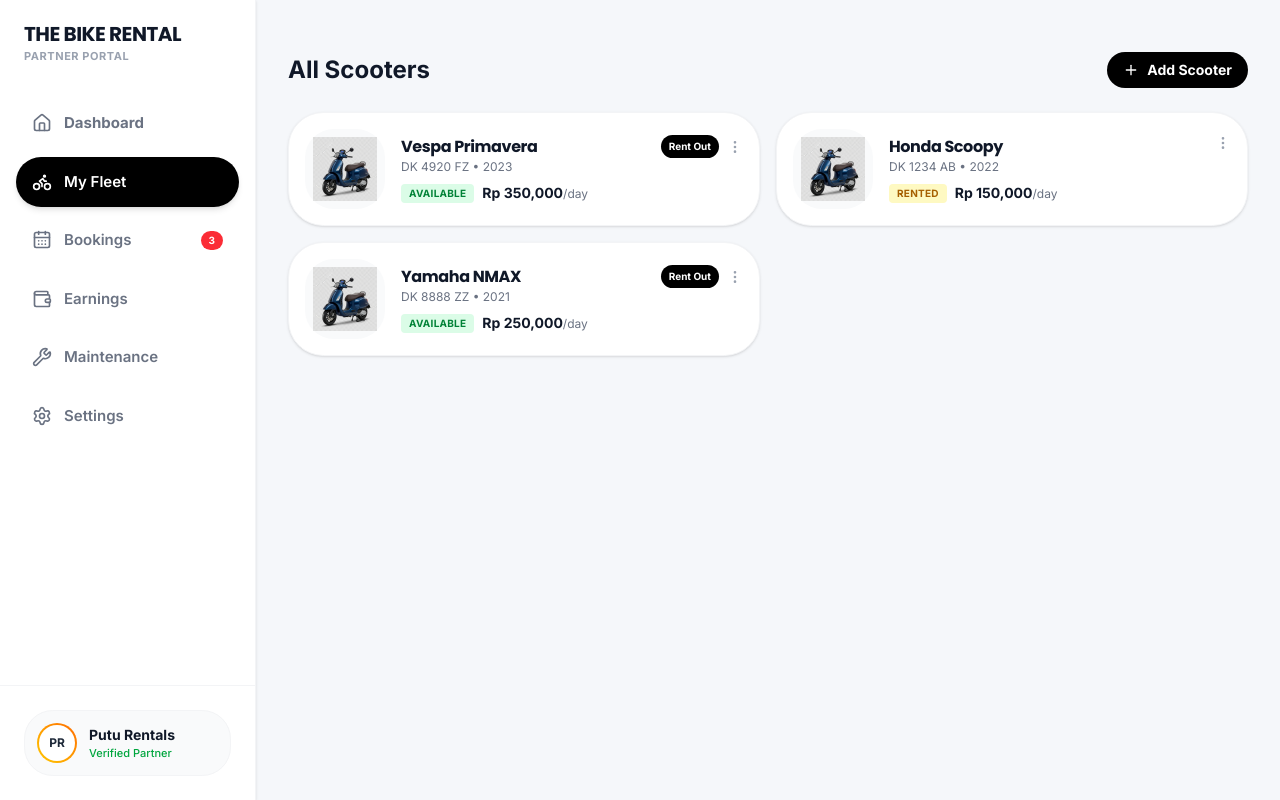
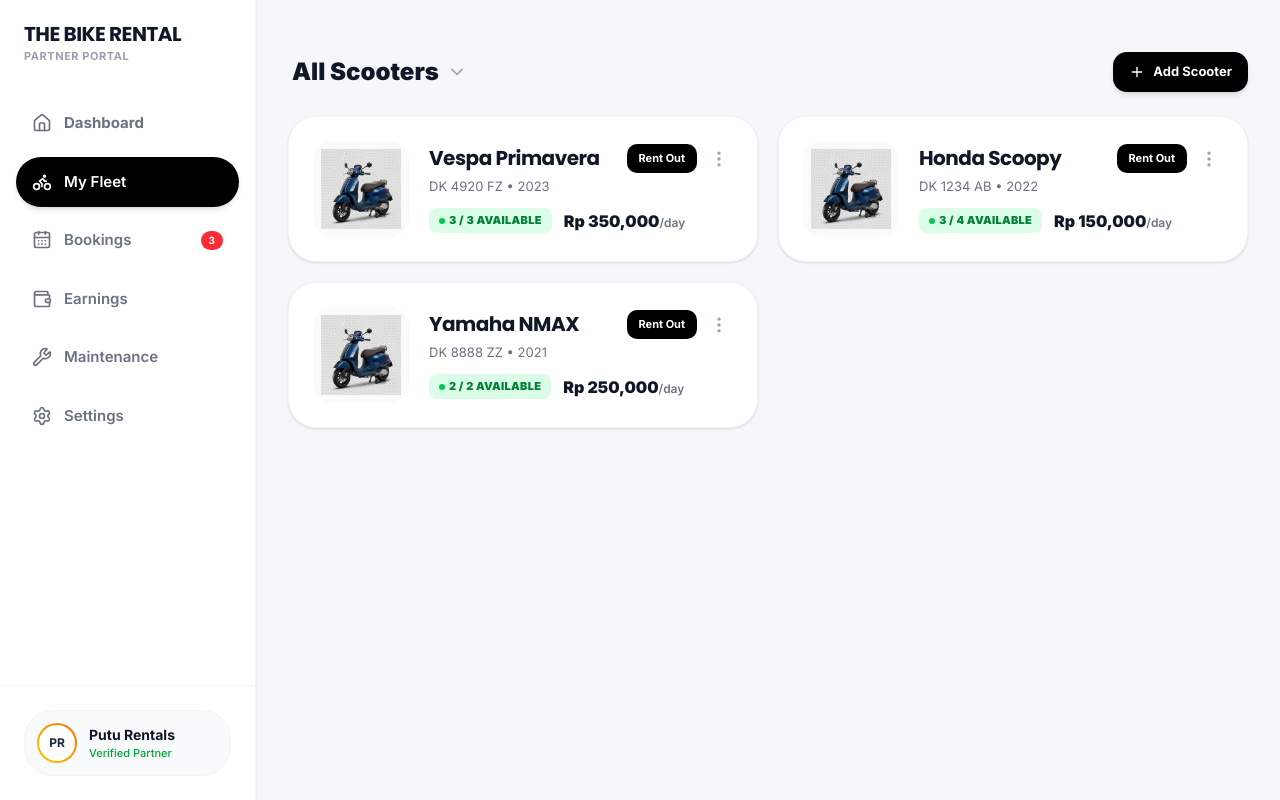
Before and after one commit to thebikerentalbali/thebikerentalbalinew, a Next.js app: page /partnerportal in a window 1280 px wide. Both pictures are taken after a click on the button "My Fleet". Built offline with nearby package versions, Linux system fonts and the light colour scheme.

Commit message:
feat: enhance fleet management with multi-unit logic and add scooter modal

```diff
--- a/src/app/partnerportal/page.tsx
+++ b/src/app/partnerportal/page.tsx
@@ -1,7 +1,7 @@
 "use client"
 
 import { useState, useEffect } from "react"
-import { Bike, DollarSign, CalendarDays, Settings, Bell, Search, Star, Plus, QrCode, Home, Wallet, User, ChevronRight, TrendingUp, Wrench, MoreVertical, CheckCircle2, Clock, X } from "lucide-react"
+import { Bike, DollarSign, CalendarDays, Settings, Bell, Search, Star, Plus, QrCode, Home, Wallet, User, ChevronRight, TrendingUp, Wrench, MoreVertical, CheckCircle2, Clock, X, ChevronDown } from "lucide-react"
 import Link from "next/link"
 
 export default function VendorDashboard() {
@@ -9,13 +9,15 @@
 
   // Fleet State
   const [fleet, setFleet] = useState([
-    { id: 1, name: "Vespa Primavera", plate: "DK 4920 FZ", year: "2023", price: 350000, status: "Available", returnDate: null },
-    { id: 2, name: "Honda Scoopy", plate: "DK 1234 AB", year: "2022", price: 150000, status: "Rented", returnDate: new Date(Date.now() + 15000).toISOString() },
-    { id: 3, name: "Yamaha NMAX", plate: "DK 8888 ZZ", year: "2021", price: 250000, status: "Rented", returnDate: new Date(Date.now() - 10000).toISOString() },
+    { id: 1, name: "Vespa Primavera", plate: "DK 4920 FZ", year: "2023", price: 350000, totalUnits: 3, rentals: [] },
+    { id: 2, name: "Honda Scoopy", plate: "DK 1234 AB", year: "2022", price: 150000, totalUnits: 4, rentals: [{ id: 'r1', returnDate: new Date(Date.now() + 15000).toISOString() }] },
+    { id: 3, name: "Yamaha NMAX", plate: "DK 8888 ZZ", year: "2021", price: 250000, totalUnits: 2, rentals: [{ id: 'r2', returnDate: new Date(Date.now() - 10000).toISOString() }] },
   ])
   const [fleetFilter, setFleetFilter] = useState("All")
   const [editingScooter, setEditingScooter] = useState<any>(null)
   const [rentingScooter, setRentingScooter] = useState<any>(null)
+  const [isAddingScooter, setIsAddingScooter] = useState(false)
+  const [newScooter, setNewScooter] = useState({ name: "", plate: "", year: "", price: 0, totalUnits: 1 })
   const [returnDateInput, setReturnDateInput] = useState("")
 
   // Auto-expire rented scooters
@@ -24,10 +26,17 @@
       setFleet(currentFleet => {
         let changed = false;
         const newFleet = currentFleet.map(scooter => {
-          if (scooter.status === 'Rented' && scooter.returnDate) {
-            if (new Date() >= new Date(scooter.returnDate)) {
+          if (scooter.rentals && scooter.rentals.length > 0) {
+            const now = new Date();
+            const validRentals = scooter.rentals.filter((r: any) => {
+              if (new Date(r.returnDate) <= now) {
                 changed = true;
-              return { ...scooter, status: 'Available', returnDate: null };
+                return false; // expire
+              }
+              return true;
+            });
+            if (validRentals.length !== scooter.rentals.length) {
+              return { ...scooter, rentals: validRentals };
             }
           }
           return scooter;
@@ -276,51 +285,68 @@
         ) : activeTab === 'fleet' ? (
           <div className="p-5 md:px-8 pb-12 animate-in fade-in">
             <div className="flex justify-between items-center mb-6">
+              <div className="relative">
                 <select
                   value={fleetFilter}
                   onChange={(e) => setFleetFilter(e.target.value)}
-                className="text-2xl font-bold text-gray-900 bg-transparent outline-none cursor-pointer appearance-none pr-4"
+                  className="text-xl md:text-2xl font-black text-gray-900 bg-transparent outline-none cursor-pointer appearance-none pr-8 pl-1 w-full"
                   style={{ WebkitAppearance: 'none' }}
                 >
                   <option value="All">All Scooters</option>
                   <option value="Available">Available</option>
                   <option value="Rented">Rented</option>
                 </select>
-              <button className="bg-black text-white px-4 py-2 rounded-full text-sm font-bold flex items-center gap-2">
+                <ChevronDown className="w-5 h-5 absolute right-1 top-1/2 -translate-y-1/2 pointer-events-none text-gray-400" />
+              </div>
+              <button onClick={() => setIsAddingScooter(true)} className="bg-black text-white px-4 py-2.5 rounded-[14px] text-[13px] font-bold flex items-center gap-2 hover:scale-[1.02] transition-transform shadow-md shadow-black/10">
                 <Plus className="w-4 h-4" /> Add Scooter
               </button>
             </div>
-            <div className="grid grid-cols-1 md:grid-cols-2 gap-4">
-              {fleet.filter(s => fleetFilter === "All" || s.status === fleetFilter).map((scooter) => (
-                <div key={scooter.id} className="bg-white p-4 rounded-3xl border border-gray-100 flex items-center gap-4 shadow-sm hover:border-gray-300 transition-all relative group">
-                  <div className="w-20 h-20 bg-gray-50 rounded-2xl p-2 shrink-0">
+            <div className="grid grid-cols-1 md:grid-cols-2 gap-5">
+              {fleet.filter(s => {
+                const available = s.totalUnits - s.rentals.length;
+                if (fleetFilter === "Available") return available > 0;
+                if (fleetFilter === "Rented") return s.rentals.length > 0;
+                return true;
+              }).map((scooter) => {
+                const availableUnits = scooter.totalUnits - scooter.rentals.length;
+                return (
+                  <div key={scooter.id} className="bg-white p-5 md:p-6 rounded-[28px] border border-gray-100 flex items-center gap-5 shadow-sm hover:shadow-md hover:border-gray-200 transition-all relative group">
+                    <div className="w-24 h-24 bg-gray-50 rounded-[20px] p-2 shrink-0">
                       {/* eslint-disable-next-line @next/next/no-img-element */}
                       <img src="/images/scooter.png" alt="Scooter" className="w-full h-full object-contain" />
                     </div>
-                  <div className="flex-1">
-                    <div className="flex justify-between items-start">
-                      <h3 className="font-bold text-gray-900">{scooter.name}</h3>
-                      <div className="flex gap-2">
-                        {scooter.status === 'Available' && (
-                          <button onClick={() => { setRentingScooter(scooter); setReturnDateInput(""); }} className="text-[10px] bg-black text-white font-bold px-2 py-1 rounded-md">Rent Out</button>
+                    <div className="flex-1 min-w-0">
+                      <div className="flex justify-between items-start mb-1">
+                        <h3 className="font-bold text-gray-900 text-lg md:text-xl truncate pr-2">{scooter.name}</h3>
+                        <div className="flex gap-2 shrink-0">
+                          {availableUnits > 0 && (
+                            <button onClick={() => { setRentingScooter(scooter); setReturnDateInput(""); }} className="text-[11px] bg-black text-white font-bold px-3 py-1.5 rounded-[10px] hover:bg-gray-800 transition-colors">Rent Out</button>
                           )}
-                        <button onClick={() => setEditingScooter(scooter)} className="text-gray-400 hover:text-black">
-                          <MoreVertical className="w-4 h-4" />
+                          <button onClick={() => setEditingScooter(scooter)} className="text-gray-400 hover:text-black p-1">
+                            <MoreVertical className="w-5 h-5" />
                           </button>
                         </div>
                       </div>
-                    <p className="text-xs text-gray-500 mb-2">{scooter.plate} • {scooter.year}</p>
-                    <div className="flex items-center gap-2">
-                      <span className={`px-2 py-0.5 rounded text-[10px] font-bold uppercase tracking-wide ${scooter.status === 'Available' ? 'bg-green-100 text-green-700' : 'bg-yellow-100 text-yellow-700'}`}>
-                        {scooter.status}
+                      <p className="text-[13px] text-gray-500 mb-3">{scooter.plate} • {scooter.year}</p>
+                      <div className="flex items-center gap-3">
+                        <span className={`px-2.5 py-1 rounded-[8px] text-[10px] md:text-[11px] font-black uppercase tracking-wide flex items-center gap-1 ${availableUnits > 0 ? 'bg-green-100 text-green-700' : 'bg-gray-100 text-gray-600'}`}>
+                          {availableUnits > 0 ? <span className="w-1.5 h-1.5 rounded-full bg-green-500"></span> : null}
+                          {availableUnits} / {scooter.totalUnits} Available
                         </span>
-                      <span className="text-sm font-bold text-gray-900">Rp {scooter.price.toLocaleString()}<span className="text-gray-500 text-xs font-normal">/day</span></span>
+                        <span className="text-[15px] md:text-base font-black text-gray-900 truncate">Rp {scooter.price.toLocaleString()}<span className="text-gray-500 text-xs font-semibold">/day</span></span>
                       </div>
                     </div>
                   </div>
-              ))}
-              {fleet.filter(s => fleetFilter === "All" || s.status === fleetFilter).length === 0 && (
-                <div className="col-span-full py-8 text-center text-gray-500 font-medium">No scooters found for this filter.</div>
+                )
+              })}
+              {fleet.filter(s => {
+                const available = s.totalUnits - s.rentals.length;
+                if (fleetFilter === "Available") return available > 0;
+                if (fleetFilter === "Rented") return s.rentals.length > 0;
+                return true;
+              }).length === 0 && (
+                <div className="col-span-full py-12 text-center text-gray-400 font-bold">No scooters found for this filter.</div>
               )}
             </div>
           </div>
@@ -411,32 +437,86 @@
           </div>
         )}
 
+        {/* Add Scooter Modal */}
+        {isAddingScooter && (
+          <div className="fixed inset-0 bg-black/60 z-50 flex items-center justify-center p-4">
+            <div className="bg-white rounded-[32px] p-6 md:p-8 w-full max-w-md animate-in zoom-in-95 duration-200">
+              <div className="flex justify-between items-center mb-6">
+                <h3 className="text-2xl font-black">Add New Scooter</h3>
+                <button onClick={() => setIsAddingScooter(false)}><X className="w-6 h-6 text-gray-400" /></button>
+              </div>
+              <div className="space-y-4">
+                <div>
+                  <label className="block text-xs font-bold text-gray-500 uppercase tracking-wide mb-1.5">Model Name</label>
+                  <input type="text" placeholder="e.g. Yamaha NMAX" value={newScooter.name} onChange={e => setNewScooter({...newScooter, name: e.target.value})} className="w-full bg-gray-50 border border-gray-100 rounded-[16px] px-4 py-3.5 text-sm font-bold outline-none focus:ring-2 focus:ring-black/5" />
+                </div>
+                <div className="grid grid-cols-2 gap-4">
+                  <div>
+                    <label className="block text-xs font-bold text-gray-500 uppercase tracking-wide mb-1.5">Plate Prefix</label>
+                    <input type="text" placeholder="e.g. DK" value={newScooter.plate} onChange={e => setNewScooter({...newScooter, plate: e.target.value})} className="w-full bg-gray-50 border border-gray-100 rounded-[16px] px-4 py-3.5 text-sm font-bold outline-none focus:ring-2 focus:ring-black/5" />
+                  </div>
+                  <div>
+                    <label className="block text-xs font-bold text-gray-500 uppercase tracking-wide mb-1.5">Year</label>
+                    <input type="text" placeholder="2024" value={newScooter.year} onChange={e => setNewScooter({...newScooter, year: e.target.value})} className="w-full bg-gray-50 border border-gray-100 rounded-[16px] px-4 py-3.5 text-sm font-bold outline-none focus:ring-2 focus:ring-black/5" />
+                  </div>
+                </div>
+                <div className="grid grid-cols-2 gap-4">
+                  <div>
+                    <label className="block text-xs font-bold text-gray-500 uppercase tracking-wide mb-1.5">Daily Price (Rp)</label>
+                    <input type="number" value={newScooter.price || ''} onChange={e => setNewScooter({...newScooter, price: parseInt(e.target.value) || 0})} className="w-full bg-gray-50 border border-gray-100 rounded-[16px] px-4 py-3.5 text-sm font-bold outline-none focus:ring-2 focus:ring-black/5" />
+                  </div>
+                  <div>
+                    <label className="block text-xs font-bold text-gray-500 uppercase tracking-wide mb-1.5">Total Units</label>
+                    <input type="number" min="1" value={newScooter.totalUnits} onChange={e => setNewScooter({...newScooter, totalUnits: parseInt(e.target.value) || 1})} className="w-full bg-gray-50 border border-gray-100 rounded-[16px] px-4 py-3.5 text-sm font-bold outline-none focus:ring-2 focus:ring-black/5" />
+                  </div>
+                </div>
+              </div>
+              <button
+                onClick={() => {
+                  if(!newScooter.name) return;
+                  setFleet([...fleet, { ...newScooter, id: Date.now(), rentals: [] }]);
+                  setIsAddingScooter(false);
+                  setNewScooter({ name: "", plate: "", year: "", price: 0, totalUnits: 1 });
+                }}
+                className="w-full mt-8 bg-black text-white rounded-[16px] py-4 font-black text-sm hover:scale-[1.02] shadow-xl shadow-black/10 transition-all">
+                Add to Fleet
+              </button>
+            </div>
+          </div>
+        )}
+
         {/* Edit Modal */}
         {editingScooter && (
           <div className="fixed inset-0 bg-black/60 z-50 flex items-center justify-center p-4">
-            <div className="bg-white rounded-3xl p-6 w-full max-w-md animate-in zoom-in-95 duration-200">
-              <div className="flex justify-between items-center mb-4">
-                <h3 className="text-xl font-bold">Edit Scooter Details</h3>
-                <button onClick={() => setEditingScooter(null)}><X className="w-5 h-5 text-gray-400" /></button>
+            <div className="bg-white rounded-[32px] p-6 md:p-8 w-full max-w-md animate-in zoom-in-95 duration-200">
+              <div className="flex justify-between items-center mb-6">
+                <h3 className="text-2xl font-black">Edit Scooter</h3>
+                <button onClick={() => setEditingScooter(null)}><X className="w-6 h-6 text-gray-400" /></button>
               </div>
               <div className="space-y-4">
                 <div>
-                  <label className="block text-xs font-bold text-gray-500 uppercase tracking-wide mb-1">Name</label>
-                  <input type="text" value={editingScooter.name} onChange={e => setEditingScooter({...editingScooter, name: e.target.value})} className="w-full bg-gray-50 border border-gray-100 rounded-xl px-4 py-3 text-sm font-medium outline-none" />
+                  <label className="block text-xs font-bold text-gray-500 uppercase tracking-wide mb-1.5">Name</label>
+                  <input type="text" value={editingScooter.name} onChange={e => setEditingScooter({...editingScooter, name: e.target.value})} className="w-full bg-gray-50 border border-gray-100 rounded-[16px] px-4 py-3.5 text-sm font-bold outline-none focus:ring-2 focus:ring-black/5" />
                 </div>
                 <div className="grid grid-cols-2 gap-4">
                   <div>
-                    <label className="block text-xs font-bold text-gray-500 uppercase tracking-wide mb-1">Plate</label>
-                    <input type="text" value={editingScooter.plate} onChange={e => setEditingScooter({...editingScooter, plate: e.target.value})} className="w-full bg-gray-50 border border-gray-100 rounded-xl px-4 py-3 text-sm font-medium outline-none" />
+                    <label className="block text-xs font-bold text-gray-500 uppercase tracking-wide mb-1.5">Plate</label>
+                    <input type="text" value={editingScooter.plate} onChange={e => setEditingScooter({...editingScooter, plate: e.target.value})} className="w-full bg-gray-50 border border-gray-100 rounded-[16px] px-4 py-3.5 text-sm font-bold outline-none focus:ring-2 focus:ring-black/5" />
                   </div>
                   <div>
-                    <label className="block text-xs font-bold text-gray-500 uppercase tracking-wide mb-1">Year</label>
-                    <input type="text" value={editingScooter.year} onChange={e => setEditingScooter({...editingScooter, year: e.target.value})} className="w-full bg-gray-50 border border-gray-100 rounded-xl px-4 py-3 text-sm font-medium outline-none" />
+                    <label className="block text-xs font-bold text-gray-500 uppercase tracking-wide mb-1.5">Year</label>
+                    <input type="text" value={editingScooter.year} onChange={e => setEditingScooter({...editingScooter, year: e.target.value})} className="w-full bg-gray-50 border border-gray-100 rounded-[16px] px-4 py-3.5 text-sm font-bold outline-none focus:ring-2 focus:ring-black/5" />
                   </div>
                 </div>
+                <div className="grid grid-cols-2 gap-4">
                   <div>
-                  <label className="block text-xs font-bold text-gray-500 uppercase tracking-wide mb-1">Daily Price (Rp)</label>
-                  <input type="number" value={editingScooter.price} onChange={e => setEditingScooter({...editingScooter, price: parseInt(e.target.value) || 0})} className="w-full bg-gray-50 border border-gray-100 rounded-xl px-4 py-3 text-sm font-medium outline-none" />
+                    <label className="block text-xs font-bold text-gray-500 uppercase tracking-wide mb-1.5">Daily Price (Rp)</label>
+                    <input type="number" value={editingScooter.price} onChange={e => setEditingScooter({...editingScooter, price: parseInt(e.target.value) || 0})} className="w-full bg-gray-50 border border-gray-100 rounded-[16px] px-4 py-3.5 text-sm font-bold outline-none focus:ring-2 focus:ring-black/5" />
+                  </div>
+                  <div>
+                    <label className="block text-xs font-bold text-gray-500 uppercase tracking-wide mb-1.5">Total Units</label>
+                    <input type="number" min="1" value={editingScooter.totalUnits} onChange={e => setEditingScooter({...editingScooter, totalUnits: parseInt(e.target.value) || 1})} className="w-full bg-gray-50 border border-gray-100 rounded-[16px] px-4 py-3.5 text-sm font-bold outline-none focus:ring-2 focus:ring-black/5" />
+                  </div>
                 </div>
               </div>
               <button
@@ -444,7 +524,7 @@
                   setFleet(f => f.map(s => s.id === editingScooter.id ? editingScooter : s));
                   setEditingScooter(null);
                 }}
-                className="w-full mt-6 bg-black text-white rounded-xl py-3.5 font-bold text-sm hover:scale-[1.02] transition-transform">
+                className="w-full mt-8 bg-black text-white rounded-[16px] py-4 font-black text-sm hover:scale-[1.02] shadow-xl shadow-black/10 transition-all">
                 Save Changes
               </button>
             </div>
@@ -454,25 +534,26 @@
         {/* Rent Modal */}
         {rentingScooter && (
           <div className="fixed inset-0 bg-black/60 z-50 flex items-center justify-center p-4">
-            <div className="bg-white rounded-3xl p-6 w-full max-w-md animate-in zoom-in-95 duration-200">
-              <div className="flex justify-between items-center mb-4">
-                <h3 className="text-xl font-bold">Mark as Rented</h3>
-                <button onClick={() => setRentingScooter(null)}><X className="w-5 h-5 text-gray-400" /></button>
+            <div className="bg-white rounded-[32px] p-6 md:p-8 w-full max-w-md animate-in zoom-in-95 duration-200">
+              <div className="flex justify-between items-center mb-6">
+                <h3 className="text-2xl font-black">Rent Out Unit</h3>
+                <button onClick={() => setRentingScooter(null)}><X className="w-6 h-6 text-gray-400" /></button>
               </div>
               <div className="space-y-4">
-                <p className="text-sm text-gray-500 font-medium">Set the return date and time. Once this time passes, {rentingScooter.name} will automatically be marked as Available.</p>
+                <p className="text-[13px] text-gray-500 font-medium leading-relaxed">You are renting out 1 unit of <span className="text-black font-bold">{rentingScooter.name}</span>. Set the expected return date. It will automatically become available again once this time passes.</p>
                 <div>
-                  <label className="block text-xs font-bold text-gray-500 uppercase tracking-wide mb-1">Return Date & Time</label>
-                  <input type="datetime-local" value={returnDateInput} onChange={e => setReturnDateInput(e.target.value)} className="w-full bg-gray-50 border border-gray-100 rounded-xl px-4 py-3 text-sm font-medium outline-none" />
+                  <label className="block text-xs font-bold text-gray-500 uppercase tracking-wide mb-1.5">Return Date & Time</label>
+                  <input type="datetime-local" value={returnDateInput} onChange={e => setReturnDateInput(e.target.value)} className="w-full bg-gray-50 border border-gray-100 rounded-[16px] px-4 py-3.5 text-sm font-bold outline-none focus:ring-2 focus:ring-black/5" />
                 </div>
               </div>
               <button
                 onClick={() => {
                   if(!returnDateInput) return;
-                  setFleet(f => f.map(s => s.id === rentingScooter.id ? { ...s, status: 'Rented', returnDate: new Date(returnDateInput).toISOString() } : s));
+                  const newRental = { id: Math.random().toString(), returnDate: new Date(returnDateInput).toISOString() };
+                  setFleet(f => f.map(s => s.id === rentingScooter.id ? { ...s, rentals: [...s.rentals, newRental] } : s));
                   setRentingScooter(null);
                 }}
-                className="w-full mt-6 bg-black text-white rounded-xl py-3.5 font-bold text-sm hover:scale-[1.02] transition-transform">
+                className="w-full mt-8 bg-black text-white rounded-[16px] py-4 font-black text-sm hover:scale-[1.02] shadow-xl shadow-black/10 transition-all">
                 Confirm Rental
               </button>
             </div>
```
Lines whose indentation alone changed are shown as unchanged.
